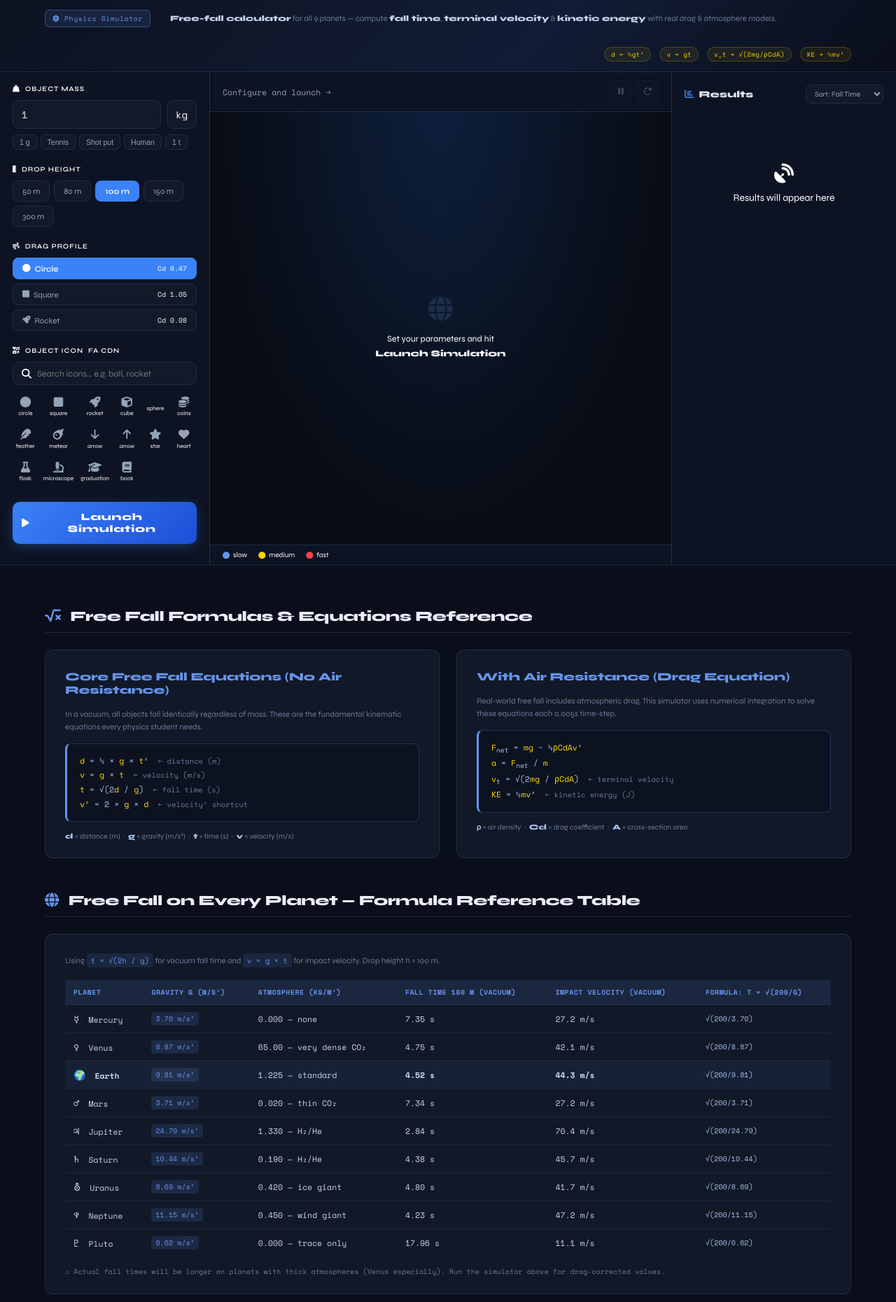
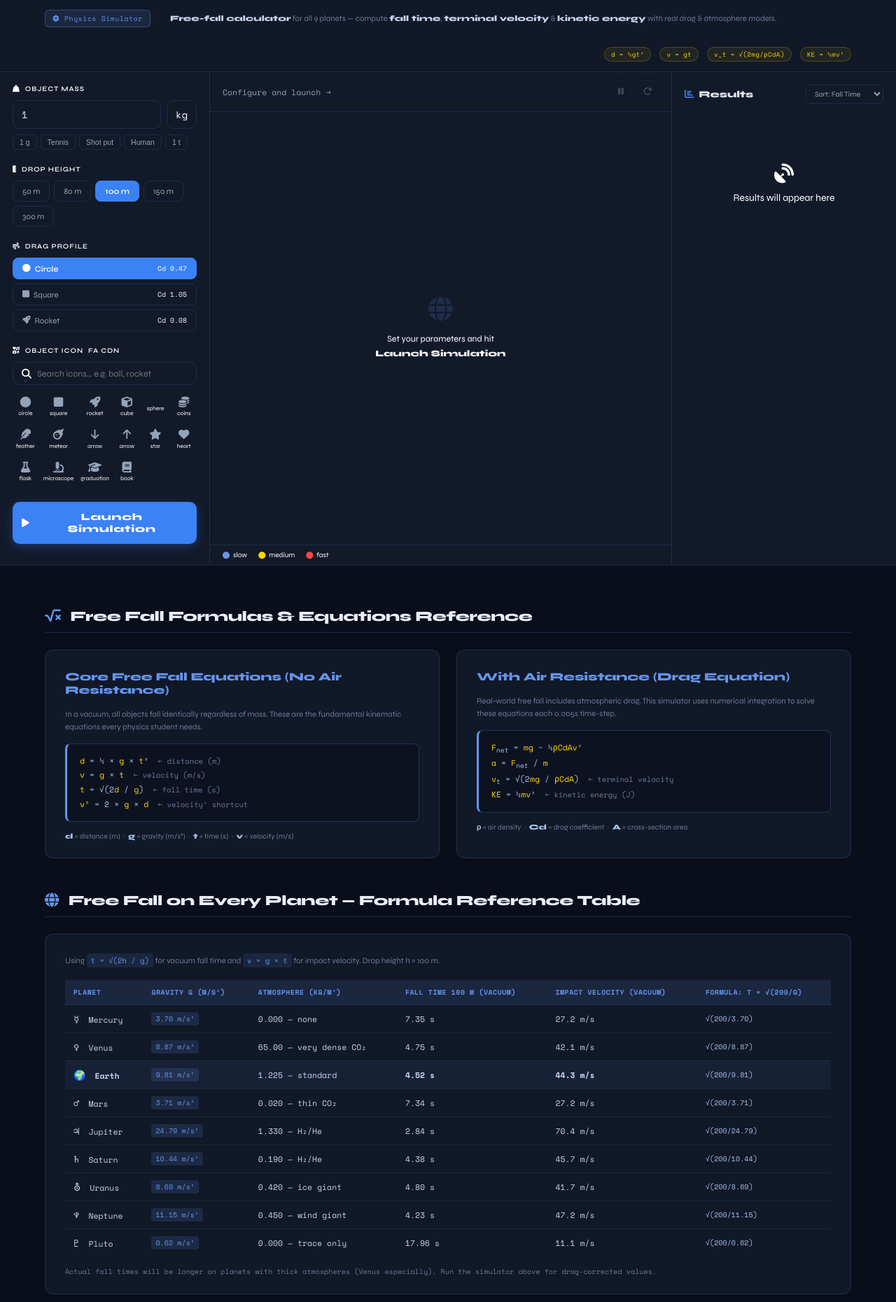
Before and after one commit to Leyaaaan1/FreeFallSimulations, a Flask app: page / in a window 1280 px wide. Shown: the part 60-1920 px from the top of the page at 70% size. Run offline with Flask 3, Linux system fonts and the light colour scheme.

Commit message:
fix the icon and gradient ui

```diff
--- a/static/css/style.css
+++ b/static/css/style.css
@@ -30,7 +30,7 @@
     font-family: 'Syne', sans-serif;
     font-size: 14px;
     color: var(--txt);
-    background: var(--bg);
+    background: var(--bg3);
 }
 
 /* ── Scrollbar ──────────────────────────────────────────────────────────────── */
@@ -45,7 +45,7 @@ header {
     height: 60px;
     display: flex;
     align-items: center;
-    background: linear-gradient(90deg, #0a1020, #0d1830 60%, #0a1020);
+    background: var(--bg3);
     position: sticky; top: 0; z-index: 50;
     backdrop-filter: blur(10px);
 }
@@ -72,9 +72,9 @@ main {
     overflow-y: auto;
     padding: 18px;
 }
-.panel-controls { background: var(--bg2); }
-.panel-sim      { background: var(--bg);  display: flex; flex-direction: column; padding: 0; border-right: 1px solid var(--border); }
-.panel-results  { background: var(--bg2); border-right: none; }
+.panel-controls { background: var(--bg3); }
+.panel-sim      { background: var(--bg3);  display: flex; flex-direction: column; padding: 0; border-right: 1px solid var(--border); }
+.panel-results  { background: var(--bg3); border-right: none; }
 
 /* ── Control sections ───────────────────────────────────────────────────────── */
 .ctrl-section { margin-bottom: 22px; }
@@ -169,7 +169,7 @@ main {
 /* Run button */
 .run-btn {
     width: 100%; padding: 13px;
-    background: linear-gradient(135deg, var(--primary), var(--primary-d));
+    background: var(--primary);
     border: none; border-radius: var(--radius);
     color: #fff; font-family: 'Syne', sans-serif;
     font-size: 1rem; font-weight: 700; letter-spacing: .05em;
@@ -185,7 +185,7 @@ main {
 .sim-header {
     display: flex; align-items: center; justify-content: space-between;
     padding: 12px 18px; border-bottom: 1px solid var(--border);
-    background: var(--bg2);
+    background: var(--bg3);
 }
 .sim-title { font-size: .82rem; color: var(--txt2); font-family: 'Space Mono', monospace; }
 .sim-controls { display: flex; gap: 6px; }
@@ -199,7 +199,7 @@ main {
 
 .sim-stage {
     flex: 1; position: relative; overflow: hidden;
-    background: radial-gradient(ellipse at 50% 0%, #0d1f3c 0%, var(--bg) 70%);
+    background: var(--bg3);
 }
 .sim-placeholder {
     position: absolute; inset: 0;
@@ -221,9 +221,7 @@ main {
 }
 .planet-track {
     flex: 1; width: 2px; opacity: .25; margin: 4px 0;
-    background: repeating-linear-gradient(
-            to bottom, currentColor 0, currentColor 4px, transparent 4px, transparent 10px
-    );
+    background: currentColor;
 }
 .planet-ground {
     font-size: .58rem; padding-bottom: 4px; opacity: .6;
@@ -254,7 +252,7 @@ main {
 /* Ground line */
 .ground-line {
     position: absolute; left: 0; right: 0; height: 2px;
-    background: linear-gradient(90deg, transparent, var(--border) 20%, var(--border) 80%, transparent);
+    background: var(--border);
 }
 .ground-label {
     position: absolute; right: 8px; font-size: .65rem;
@@ -263,7 +261,7 @@ main {
 
 .speed-legend {
     display: flex; gap: 16px; padding: 8px 18px;
-    border-top: 1px solid var(--border); background: var(--bg2);
+    border-top: 1px solid var(--border); background: var(--bg3);
     font-size: .72rem; color: var(--txt3);
 }
 .speed-legend span { display: flex; align-items: center; gap: 5px; }
@@ -336,7 +334,7 @@ main {
 }
 .progress-fill {
     height: 100%; border-radius: 2px;
-    background: linear-gradient(90deg, var(--primary), var(--accent));
+    background: var(--primary);
     transition: width .3s;
 }
 
@@ -344,7 +342,7 @@ main {
 footer {
     height: 36px; border-top: 1px solid var(--border);
     display: flex; align-items: center; justify-content: space-between;
-    padding: 0 24px; background: var(--bg2);
+    padding: 0 24px; background: var(--bg3);
     font-size: .7rem; color: var(--txt3);
 }
 footer a { color: var(--primary); text-decoration: none; }
--- a/templates/index.html
+++ b/templates/index.html
@@ -132,7 +132,7 @@
 
         /* ── SEO Hero Strip (below app header) ───────────────────────── */
         .seo-hero {
-            background: linear-gradient(135deg,#0d1220 0%,#111c35 60%,#0a0e1a 100%);
+            background: var(--seo-surface);
             border-bottom: 1px solid var(--seo-border);
             padding: 14px 5vw;
             display: flex;
@@ -335,7 +335,7 @@
             position: absolute;
             top: 0; left: 0; right: 0;
             height: 2px;
-            background: linear-gradient(90deg, var(--seo-accent), transparent);
+            background: var(--seo-accent);
         }
         .concept-icon {
             font-size: 1.6rem;
@@ -717,7 +717,7 @@
             </tbody>
         </table>
         <p style="font-size:.72rem;color:#6b7a9a;margin:14px 0 0;font-family:'Space Mono',monospace">
-            ⚠ Actual fall times will be longer on planets with thick atmospheres (Venus especially). Run the simulator above for drag-corrected values.
+            Actual fall times will be longer on planets with thick atmospheres (Venus especially). Run the simulator above for drag-corrected values.
         </p>
     </div>
 
@@ -730,37 +730,37 @@
     <div class="seo-grid seo-grid--3" style="max-width:1300px;margin:0 auto 48px">
 
         <div class="concept-card">
-            <span class="concept-icon">🎯</span>
+            <span class="concept-icon"></span>
             <h3>What is Free Fall?</h3>
             <p>Free fall is motion under gravity alone with no other forces. In a vacuum, every object — a feather or a bowling ball — falls at <strong style="color:#a8c4f0">identical acceleration</strong>. Galileo proved this at the Tower of Pisa around 1589.</p>
         </div>
 
         <div class="concept-card">
-            <span class="concept-icon">🌬️</span>
+            <span class="concept-icon"></span>
             <h3>What is Terminal Velocity?</h3>
             <p>When drag force equals gravitational force, net acceleration reaches zero and the object falls at <strong style="color:#a8c4f0">constant speed</strong>. A human skydiver reaches ~53 m/s (190 km/h) in a belly-to-earth position. A raindrop reaches ~9 m/s.</p>
         </div>
 
         <div class="concept-card">
-            <span class="concept-icon">📐</span>
+            <span class="concept-icon"></span>
             <h3>Does Mass Affect Free Fall?</h3>
             <p>In a <strong style="color:#a8c4f0">vacuum: no</strong> — Galileo's equivalence principle. With air resistance: <strong style="color:#a8c4f0">yes</strong> — heavier objects reach higher terminal velocities because drag is proportionally smaller relative to gravitational force.</p>
         </div>
 
         <div class="concept-card">
-            <span class="concept-icon">⚡</span>
+            <span class="concept-icon"></span>
             <h3>Kinetic Energy at Impact</h3>
             <p>KE = ½mv² tells you the energy transferred at impact. A 1 kg ball dropped 100 m on Earth hits with ~981 J — equivalent to a small explosion. On Jupiter the same drop produces ~2,479 J due to stronger gravity.</p>
         </div>
 
         <div class="concept-card">
-            <span class="concept-icon">🪐</span>
+            <span class="concept-icon"></span>
             <h3>Why Jupiter Falls Fastest</h3>
             <p>Jupiter's surface gravity of 24.79 m/s² is 2.53× Earth's. Objects accelerate over 2.5× faster, reaching <strong style="color:#a8c4f0">70+ m/s</strong> after just 100 m in vacuum — but Jupiter's atmosphere limits real velocities significantly.</p>
         </div>
 
         <div class="concept-card">
-            <span class="concept-icon">🔢</span>
+            <span class="concept-icon"></span>
             <h3>Numerical Integration Method</h3>
             <p>This simulator uses <strong style="color:#a8c4f0">Euler integration</strong> at Δt = 0.005 s (200 steps/sec), recalculating velocity and position with updated drag every step. This gives accurate results even when drag changes with velocity.</p>
         </div>
@@ -919,7 +919,7 @@
     <span>Physics: numerical integration · drag · per-planet atmosphere</span>
 </footer>
 <script>
-  window.va = window.va || function () { (window.vaq = window.vaq || []).push(arguments); };
+    window.va = window.va || function () { (window.vaq = window.vaq || []).push(arguments); };
 </script>
 <script defer src="/_vercel/insights/script.js"></script>
 <script src="/static/js/sim.js"></script>
```
